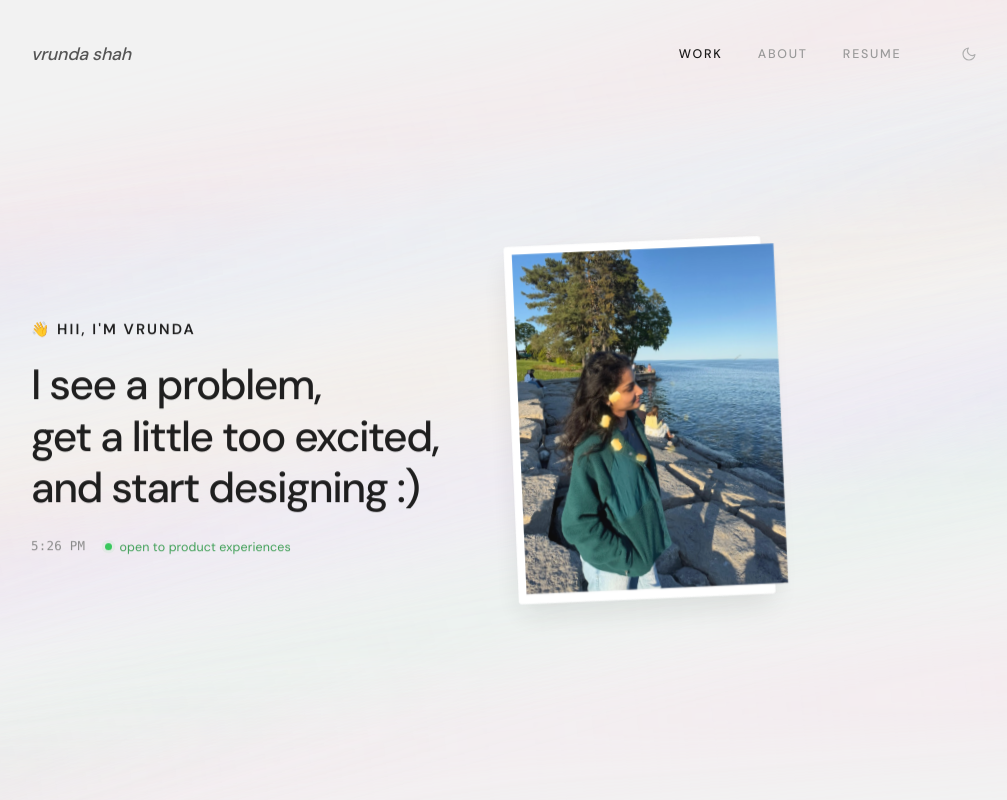
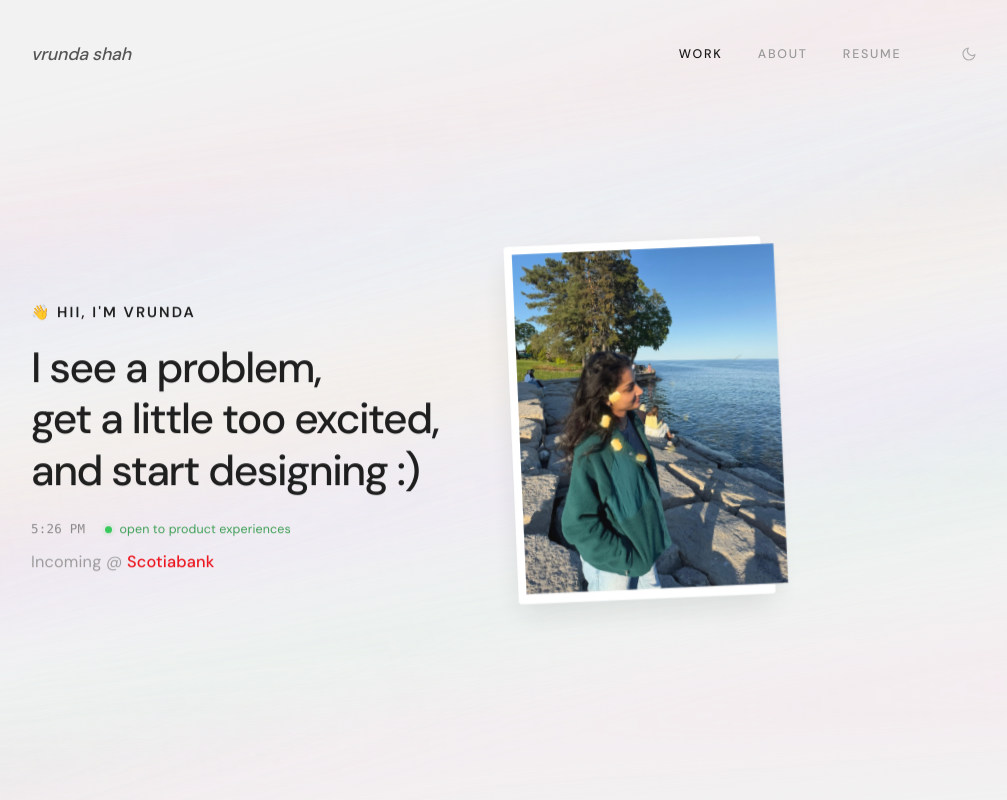
Before and after one commit to Vrundaa22/vrundashah_portfolio, a Next.js app: page / in a window 1280 px wide. Shown: the top 800 px of the page, without its empty margins (129-1136 px from the left). Built offline with nearby package versions, Linux system fonts and the light colour scheme; no server answers.

Commit message:
Restore Scotiabank incoming line on homepage hero.
Show the incoming role callout below the status line with Scotiabank in brand red.

Co-authored-by: Cursor <cursoragent@cursor.com>

```diff
--- a/app/components/HomeView.tsx
+++ b/app/components/HomeView.tsx
@@ -127,6 +127,10 @@ export default function HomeView() {
                 open to product experiences
               </span>
             </p>
+            <p className="hero-status-sub">
+              Incoming @{" "}
+              <span className="hero-brand hero-brand--scotia">Scotiabank</span>
+            </p>
           </div>
 
           <HeroClicks />
```
